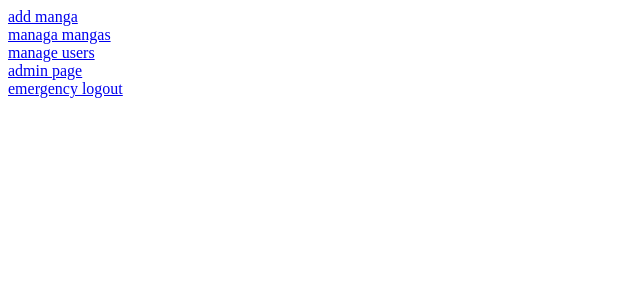
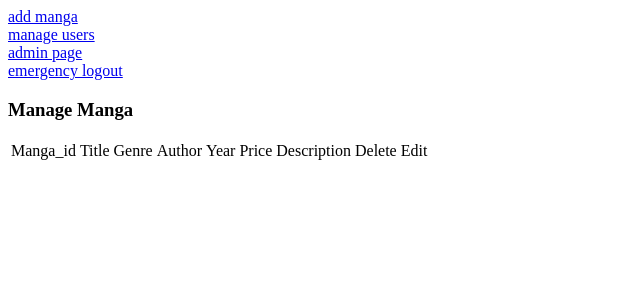
Before and after one commit to ReiHayashi/Manga_man, a PHP site: page /admin.php in a window 1280 px wide. Shown: the top 300 px of the page, without its empty margins (0-640 px from the left). Run offline with PHP 8.4, Linux system fonts and the light colour scheme; the visitor is signed in with stand-in values (Sample User, id 1); data that the repository does not hold is empty.

Commit message:
added more stuff

```diff
--- a/addmanga.php
+++ b/addmanga.php
@@ -32,9 +32,9 @@
             VALUES ('$title', '$genre', '$author', '$year', '$description', '$price')";
             $result = mysqli_query($connection, $query);
             if($result) {
-              echo "user created successfully.";
+              echo "manga has been added.";
             } else {
-              echo "user registration failed";
+              echo "manga has been failed to added.";
             }
     		}
     } else {
--- a/admin.php
+++ b/admin.php
@@ -11,10 +11,42 @@
     if($_SESSION['aaa'] === 'admin') {
     ?>
     <a href="addmanga.php"> add manga </a> <br>
-    <a href="managamanga.php"> managa mangas</a> <br>
     <a href="users.php"> manage users </a> <br>
     <a href="admin.php"> admin page</a> <br>
     <a href="logout.php"> emergency logout</a> <br>
+    <h3>Manage Manga</h3>
+    <table id="admintable">
+      <tr>
+        <td>Manga_id</td>
+        <td>Title</td>
+        <td>Genre</td>
+        <td>Author</td>
+        <td>Year</td>
+        <td>Price</td>
+        <td>Description</td>
+        <td>Delete</td>
+        <td>Edit</td>
+      </tr>
+      <?php
+        $manga='SELECT * FROM manga ORDER BY manga_id DESC';
+        $query = mysqli_query($connection,$manga);
+        while ($row = mysqli_fetch_array($query)) {
+          echo '<tr>';
+          echo '<td>'.$row['manga_id'].'</td>';
+          echo '<td>'.$row['manga_name'].'</td>';
+          echo '<td>'.$row['manga_genre'].'</td>';
+          echo '<td>'.$row['manga_creator'].'</td>';
+          echo '<td>'.$row['manga_year'].'</td>';
+          echo '<td>'.$row['manga_price'].'</td>';
+          echo '<td>';
+          echo substr($row['manga_description'], 0, 100);
+          echo '</td>';
+          echo '<td><a href="deletemanga.php?id='.$row['manga_id'].'">Delete</a></td>';
+          echo '<td><a href="editmanga.php?id='.$row['manga_id'].'">Edit</a></td>';
+          echo '</tr>';
+        }
+      ?>
+    </table>
     <?php
     } else {
       header('Location: index.php');
```
